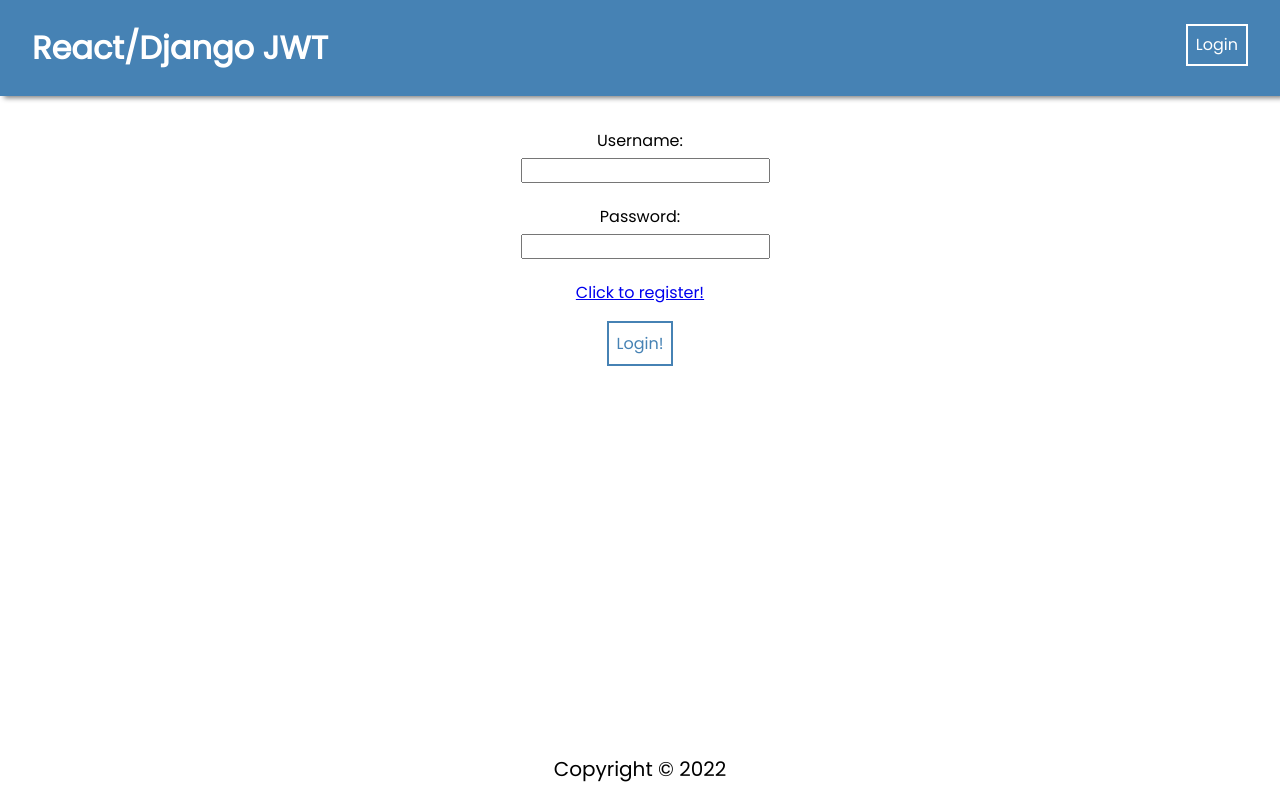
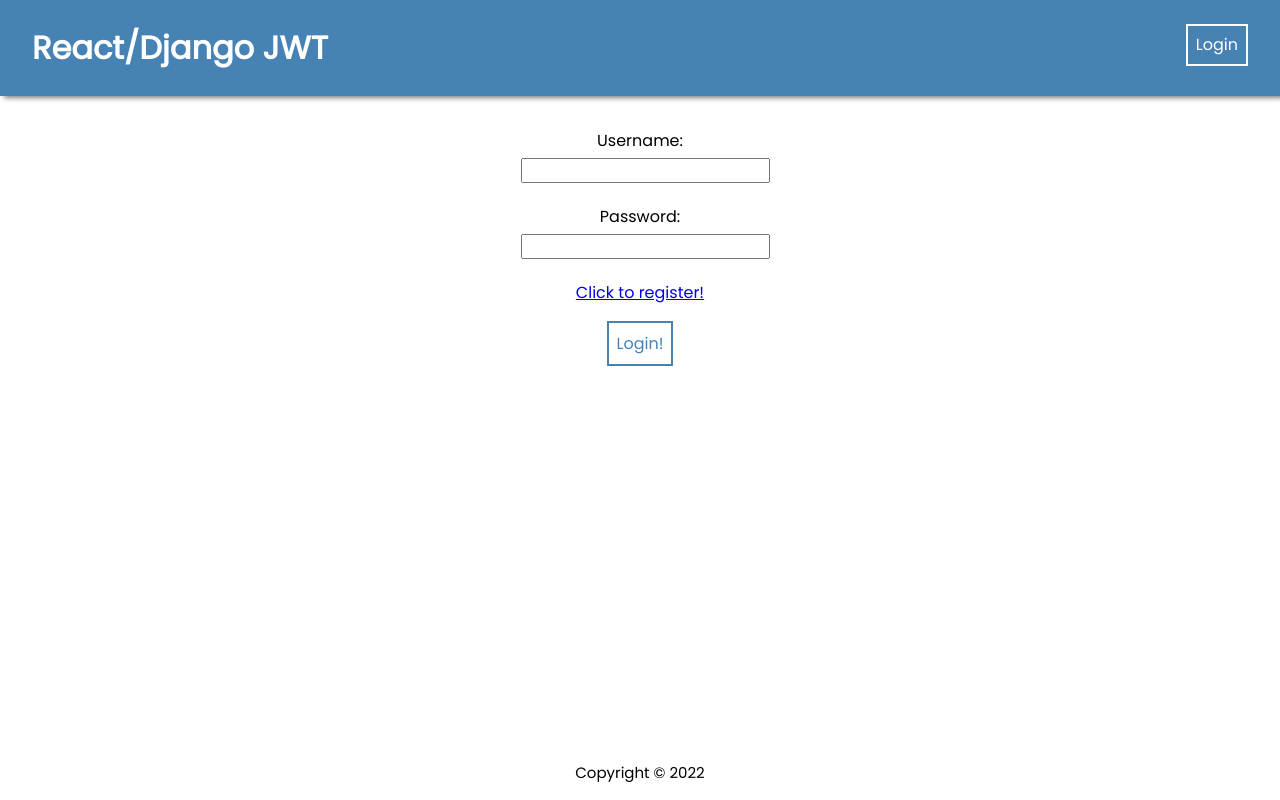
Before and after one commit to alexanderjtaylor/YouTube-Clone, a React (Create React App) app in the folder frontend/: page /login in a window 1280 px wide. Built offline with nearby package versions, Linux system fonts and the light colour scheme.

Commit message:
updated css to change font size on videos text

```diff
--- a/frontend/src/App.css
+++ b/frontend/src/App.css
@@ -13,8 +13,12 @@
   font-family: "Poppins", sans-serif;
 }
 
+h1 {
+  font-size: medium;
+}
+
 p {
-  font-size: 20px;
+  font-size: 15px;
 }
 
 button {
@@ -56,3 +60,7 @@
   padding: 3px 7px;
   font-size: 17px;
 }
+
+.post-button {
+  font-size: medium;
+}
--- a/frontend/src/components/Comments/Comments.js
+++ b/frontend/src/components/Comments/Comments.js
@@ -40,7 +40,7 @@
         </div>
   })};
             <input value={commentData} onChange={(event) => setCommentData(event.target.value)}/>
-            <button>Post Comment</button>
+            <button className="post-button">Post Comment</button>
         </form>
     );
 }
```
